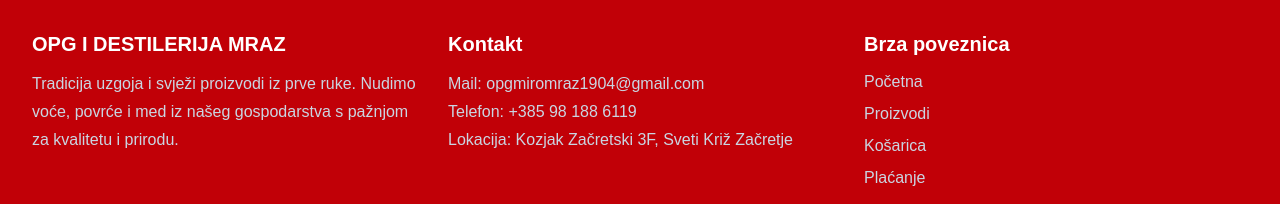
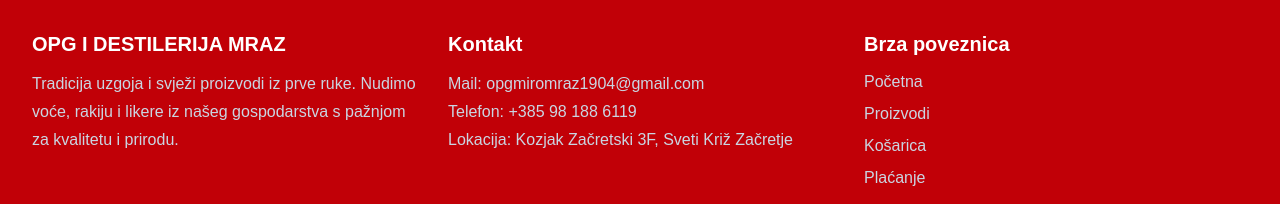
Before and after one commit to cerovecmarko5-cyber/OPG-MRAZ, a Next.js app: page / in a window 1280 px wide. Shown: the part 2299-2503 px from the top of the page. Built offline with nearby package versions, Linux system fonts and the light colour scheme.

Commit message:
Ispravi tekst u footeru - voce rakija likeri

```diff
--- a/components/Footer.tsx
+++ b/components/Footer.tsx
@@ -7,7 +7,7 @@ export default function Footer() {
         <div>
           <h2 className="text-xl font-semibold text-white mb-3">OPG I DESTILERIJA MRAZ</h2>
           <p className="text-slate-300 leading-7">
-            Tradicija uzgoja i svježi proizvodi iz prve ruke. Nudimo voće, povrće i med iz našeg
+            Tradicija uzgoja i svježi proizvodi iz prve ruke. Nudimo voće, rakiju i likere iz našeg
             gospodarstva s pažnjom za kvalitetu i prirodu.
           </p>
         </div>
```
